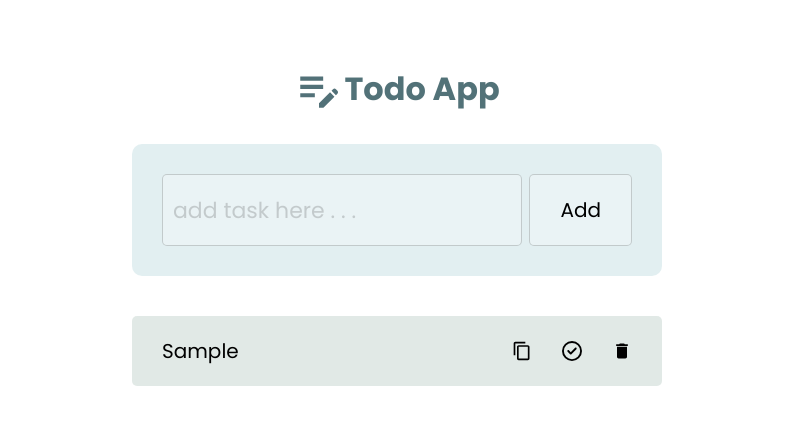
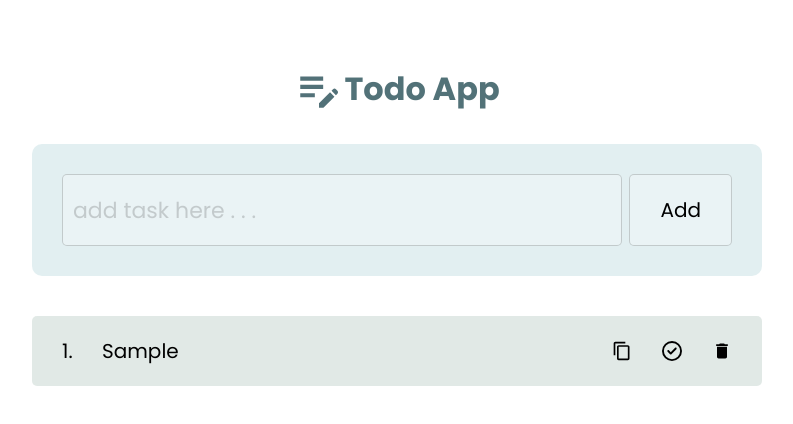
Before and after one commit to tanvir35web/Basic-Todo-App, a React (Vite) app: page / in a window 1280 px wide. Both pictures are taken after typing "Sample" into the empty fields and a click on the button "Add". Shown: the top 424 px of the page, without its empty margins (243-1036 px from the left). Built offline with nearby package versions, Linux system fonts and the light colour scheme.

Commit message:
tap animation added

```diff
--- a/src/App.css
+++ b/src/App.css
@@ -8,14 +8,14 @@
 }
 .container {
     /* background-color: #4596a628; */
-    width: 530px;
+    width: 730px;
     border-radius: 10px;
     margin: auto;
     margin-top: 5%;
 }
 
 .container h1 {
-    width: 530px;
+    width: 730px;
     margin-bottom: 30px;
     display: flex;
     align-items: center;
@@ -28,7 +28,7 @@
     justify-content: space-between;
     margin-bottom: 40px;
     background-color: #4596a628;
-    width: 530px;
+    width: 730px;
     padding: 30px 30px;
     border-radius: 10px;
 }
@@ -45,7 +45,7 @@
     border-radius: 5px;
     outline: none;
     border: 1px solid rgba(0, 0, 0, 0.17);
-    width: 360px;
+    width: 560px;
 }
 
 .formInput button {
@@ -71,7 +71,7 @@
     justify-content: space-between;
     align-items: center;
     font-size: 20px;
-    width: 530px;
+    width: 730px;
     padding: 20px 30px;
 }
 
@@ -99,3 +99,8 @@
 .copyIcon {
     display: flex;
 }
+
+.contentWrapper {
+    display: flex;
+    gap: 10px;
+}
--- a/src/components/BasicTodo.jsx
+++ b/src/components/BasicTodo.jsx
@@ -106,6 +106,14 @@ const BasicTodo = () => {
                                 className="taskList"
                                 key={index}
                             >
+                                <div className="contentWrapper">
+                                    <span
+                                        style={{
+                                            width: "30px",
+                                        }}
+                                    >
+                                        {index + 1}.{" "}
+                                    </span>
                                     <span
                                         style={{
                                             textDecoration: task.checked
@@ -116,16 +124,17 @@ const BasicTodo = () => {
                                     >
                                         {task.item}
                                     </span>
+                                </div>
                                 <div className="symbols">
-                                    <span
+                                    <motion.span whileTap={{ scale: 0.9 }}
                                         onClick={() =>
                                             handleCopyTask(task.item)
                                         }
                                         className="copyIcon"
                                     >
                                         <MdOutlineContentCopy />
-                                    </span>
-                                    <span
+                                    </motion.span>
+                                    <motion.span whileTap={{ scale: 0.9 }}
                                         onClick={() => handleChecked(index)}
                                         className="toggleChecked"
                                     >
@@ -134,7 +143,7 @@ const BasicTodo = () => {
                                         ) : (
                                             <FaRegCircleCheck />
                                         )}
-                                    </span>
+                                    </motion.span>
 
                                     <motion.div
                                         whileTap={{ scale: 0.9 }}
```
Lines whose indentation alone changed are shown as unchanged.
